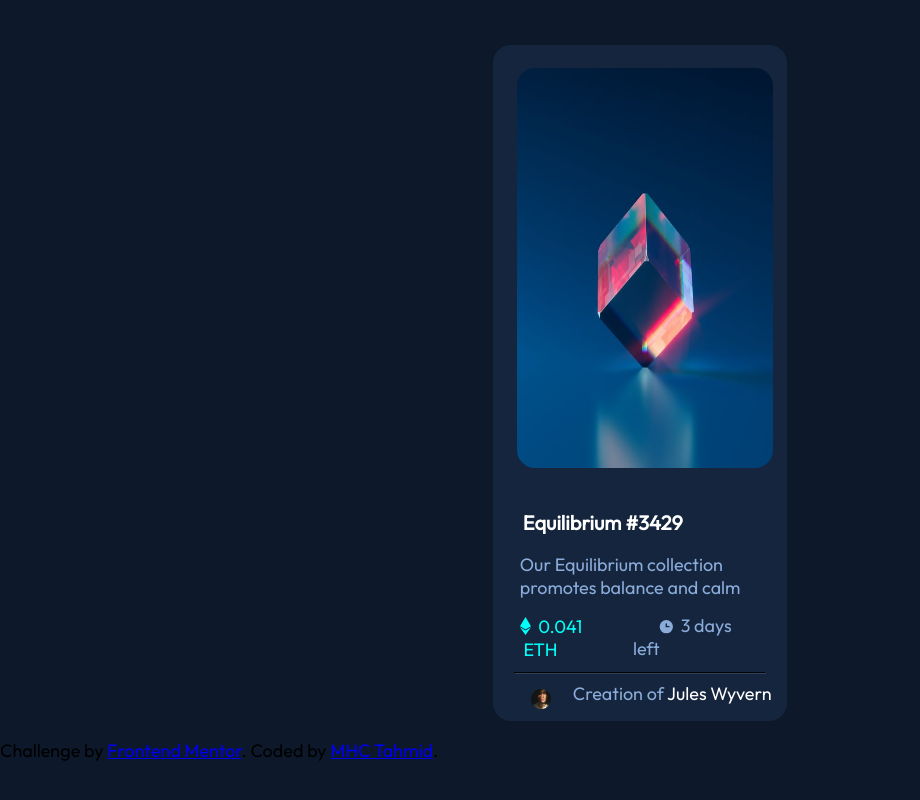
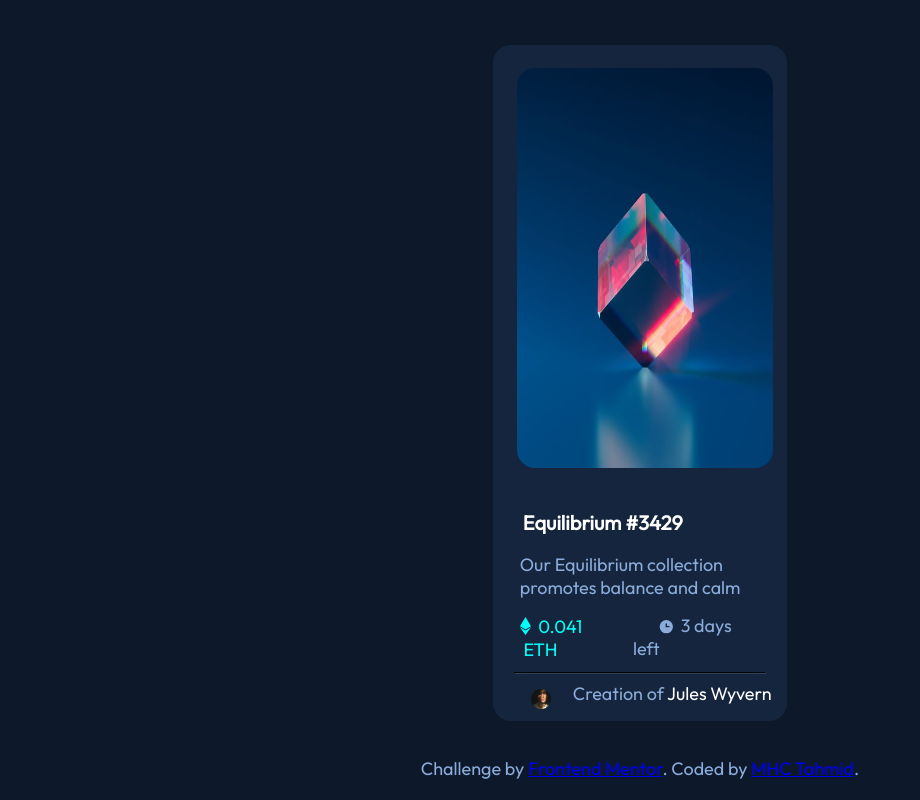
Before and after one commit to MHCTahmid/nft_preview-frontend_mentor, a plain HTML site: page index.html in a window 1280 px wide. Shown: the whole page, without its empty margins (0-920 px from the left). Drawn offline with Linux system fonts and the light colour scheme.

Commit message:
first commit

```diff
--- a/style.css
+++ b/style.css
@@ -135,3 +135,9 @@ hr {
     opacity: 0.3;
 
 }
+
+footer {
+    color: hsl(215, 51%, 70%);
+    margin-top: 2em;
+    text-align: center;
+}
```
